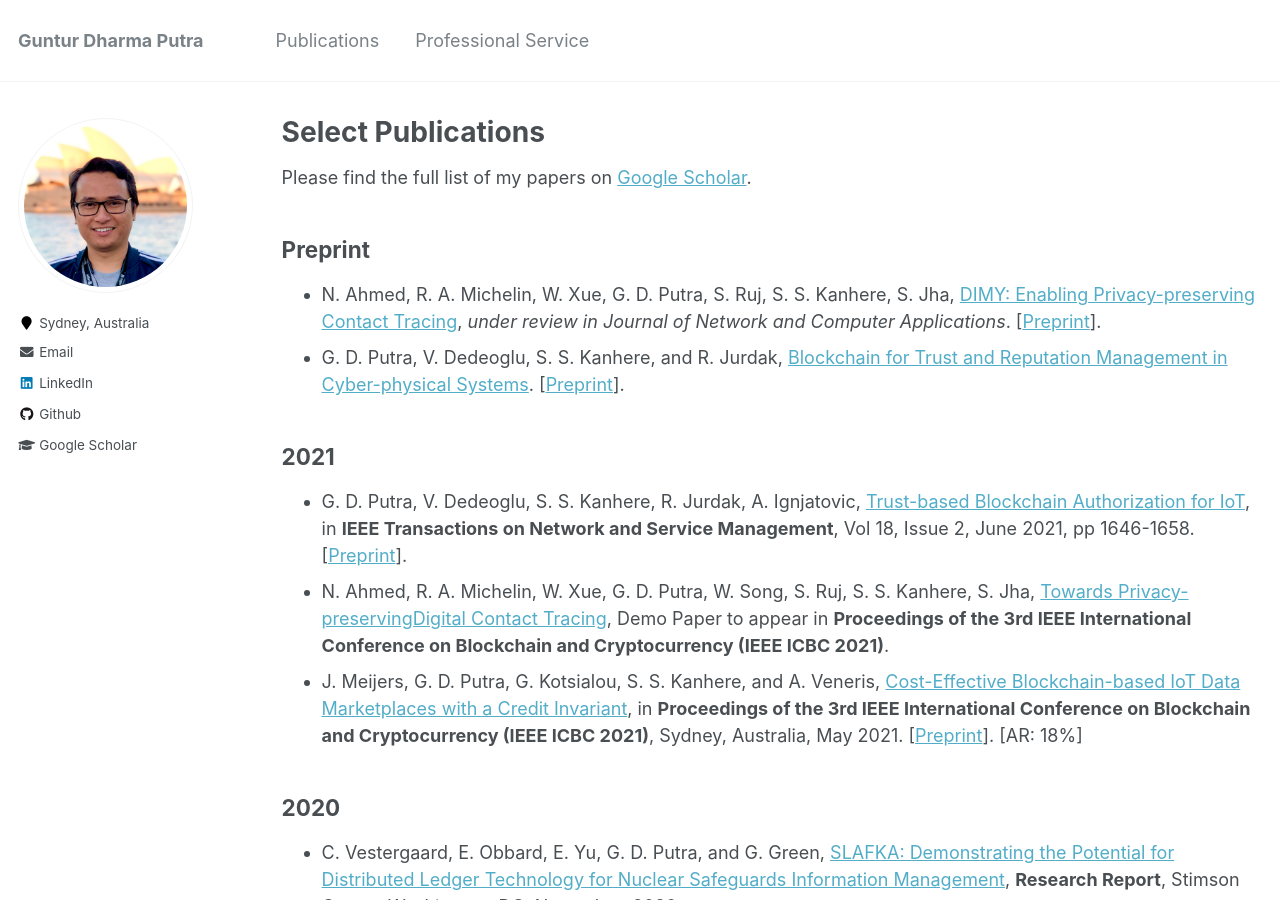
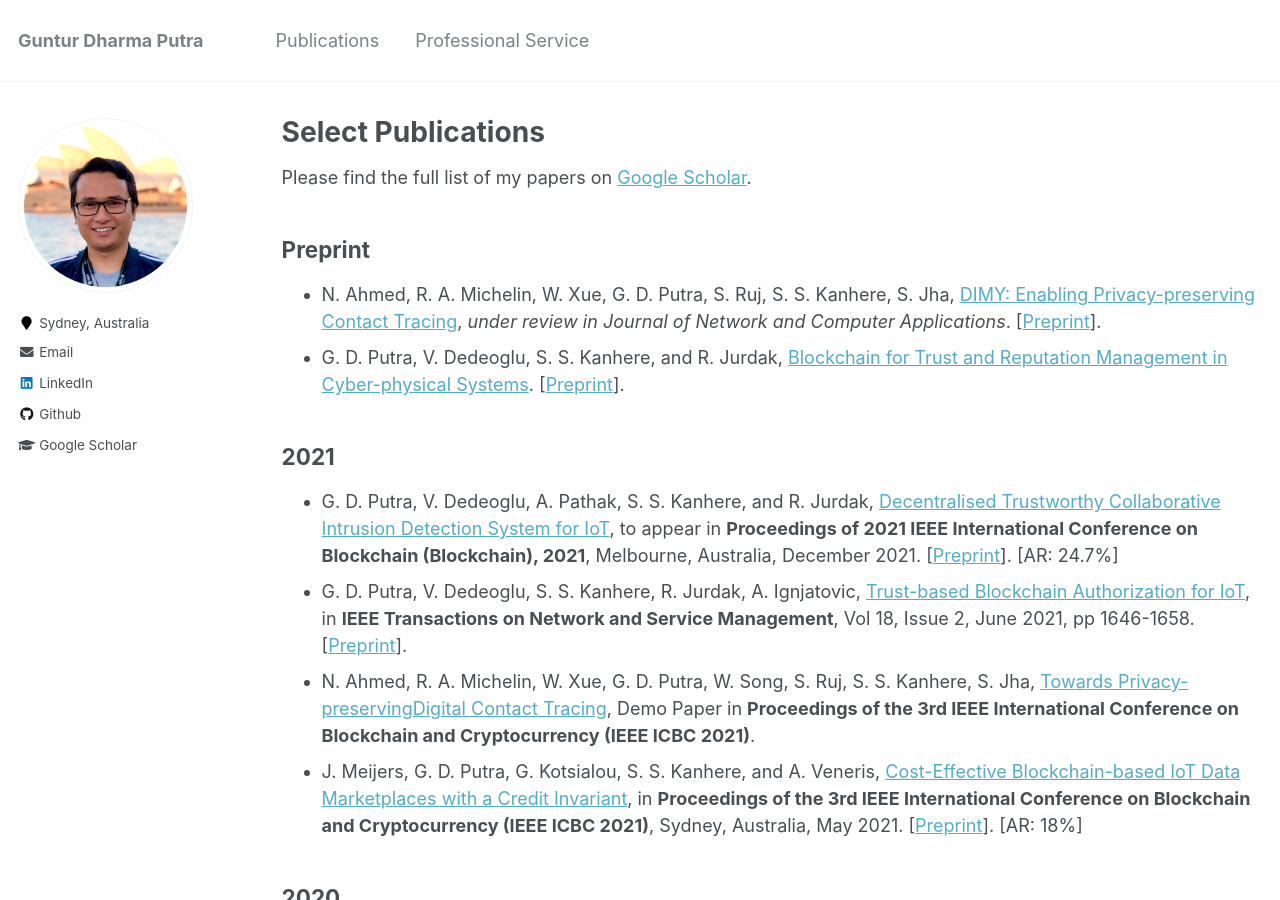
Before and after one commit to gdputra/gdputra.github.io, a Jekyll site: the page built from _pages/publications.md, in a window 1280 px wide and 900 px high. Built offline with Jekyll 4.4.1, drawn with Linux system fonts in a browser that asks for light colours.

Commit message:
Publication update.

```diff
--- a/_pages/publications.md
+++ b/_pages/publications.md
@@ -17,8 +17,9 @@ Preprint
 
 2021
 ----
+- G. D. Putra, V. Dedeoglu, A. Pathak, S. S. Kanhere, and R. Jurdak, [Decentralised Trustworthy Collaborative Intrusion Detection System for IoT](https://arxiv.org/abs/2110.11177), to appear in **Proceedings of 2021 IEEE International Conference on Blockchain (Blockchain), 2021**, Melbourne, Australia, December 2021. [[Preprint](https://arxiv.org/abs/2110.11177)]. [AR: 24.7%]
 - G. D. Putra, V. Dedeoglu, S. S. Kanhere, R. Jurdak, A. Ignjatovic, [Trust-based Blockchain Authorization for IoT](https://doi.org/10.1109/TNSM.2021.3077276), in **IEEE Transactions on Network and Service Management**, Vol 18, Issue 2, June 2021, pp 1646-1658. [[Preprint](https://arxiv.org/abs/2104.00832)].
-- N. Ahmed, R. A. Michelin, W. Xue, G. D. Putra, W. Song, S. Ruj, S. S. Kanhere, S. Jha, [Towards Privacy-preservingDigital Contact Tracing](#), Demo Paper to appear in **Proceedings of the 3rd IEEE International Conference on Blockchain and Cryptocurrency (IEEE ICBC 2021)**.
+- N. Ahmed, R. A. Michelin, W. Xue, G. D. Putra, W. Song, S. Ruj, S. S. Kanhere, S. Jha, [Towards Privacy-preservingDigital Contact Tracing](https://doi.org/10.1109/ICBC51069.2021.9461052), Demo Paper in **Proceedings of the 3rd IEEE International Conference on Blockchain and Cryptocurrency (IEEE ICBC 2021)**.
 - J. Meijers, G. D. Putra, G. Kotsialou, S. S. Kanhere, and A. Veneris, [Cost-Effective Blockchain-based IoT Data Marketplaces with a Credit Invariant](https://doi.org/10.1109/ICBC51069.2021.9461127), in **Proceedings of the 3rd IEEE International Conference on Blockchain and Cryptocurrency (IEEE ICBC 2021)**, Sydney, Australia, May 2021. [[Preprint](https://www.eecg.utoronto.ca/~veneris/21icbc1.pdf)]. [AR: 18%]
 
 2020
```
